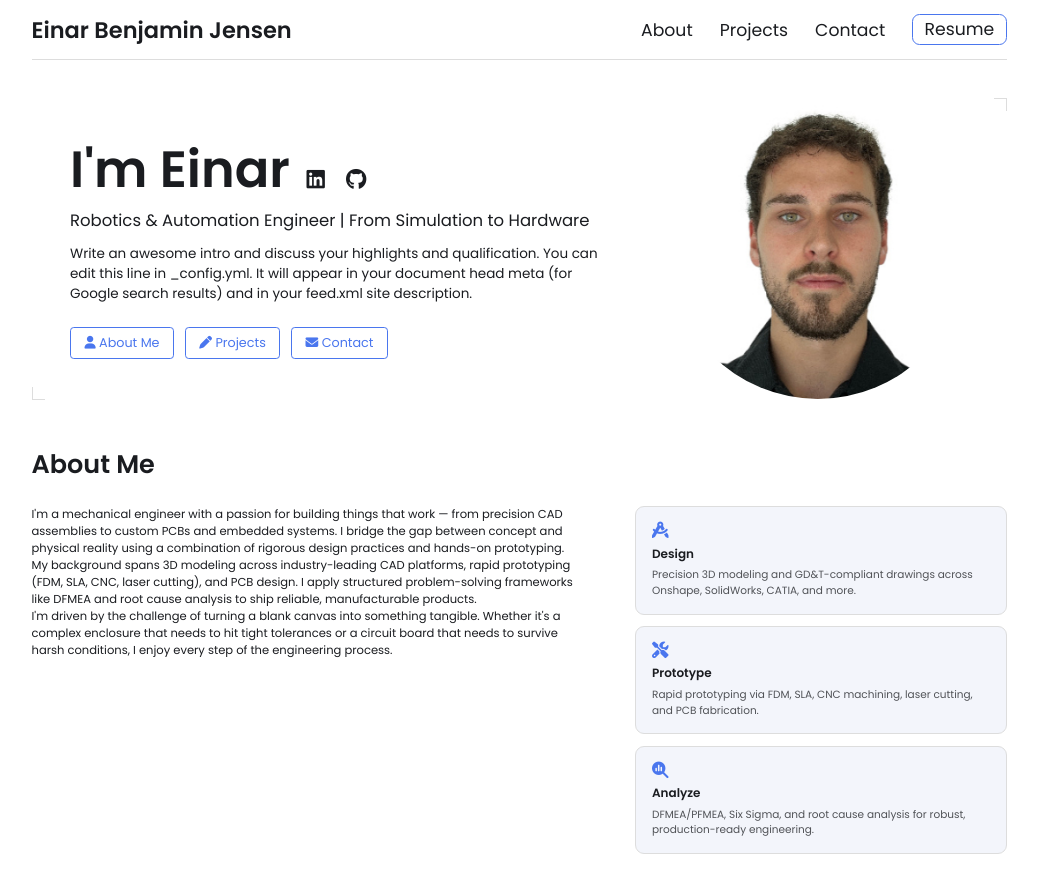
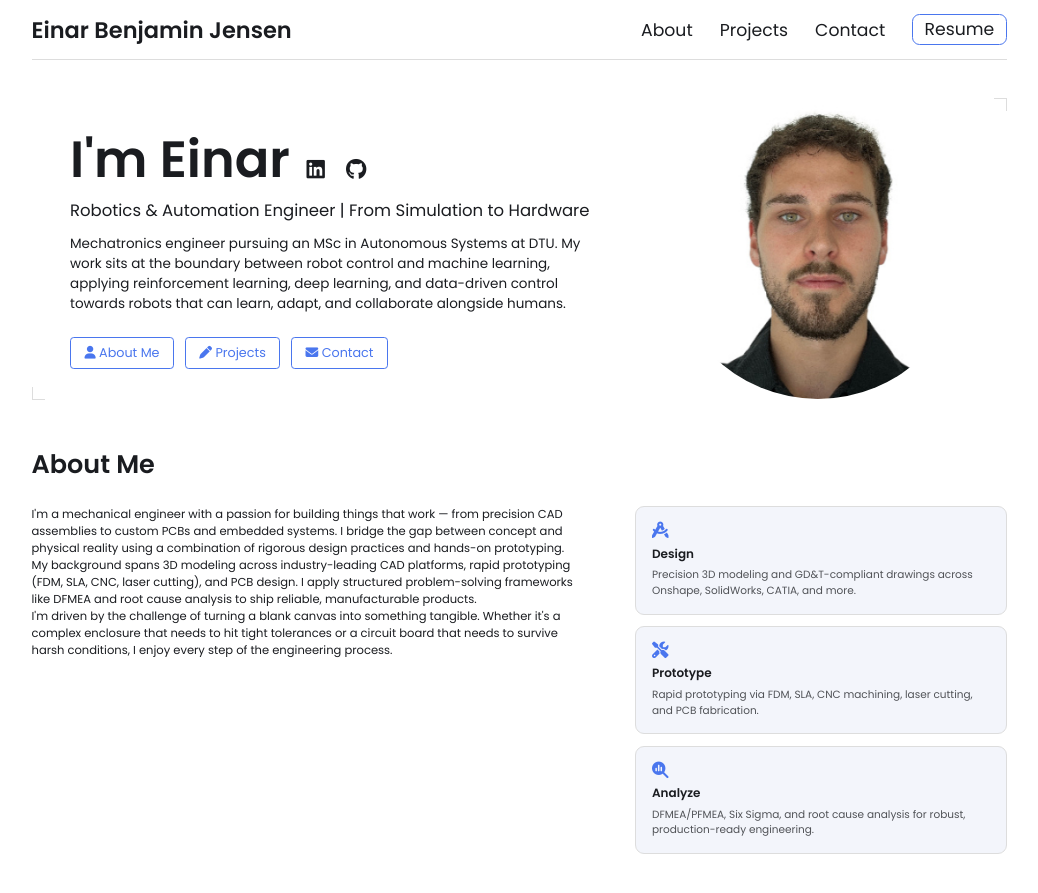
Before and after one commit to ebj17/ebj17.github.io, a Jekyll site: the page built from index.html, in a window 1280 px wide and 900 px high. Shown: the top 893 px of the window, without its empty margins (121-1159 px from the left). Built offline with Jekyll 4.4.1, drawn with Linux system fonts in a browser that asks for light colours.

Commit message:
Update hero description with personal intro
Co-Authored-By: Claude Sonnet 4.6 <noreply@anthropic.com>

```diff
--- a/_config.yml
+++ b/_config.yml
@@ -15,9 +15,7 @@ title: Einar Jensen's Portfolio # This is what shows up in the tab of the browse
 name: Einar Benjamin Jensen
 headline: Robotics & Automation Engineer | From Simulation to Hardware
 description: >- # dont remove this line. this will ignore all new lines until the next section
-  Write an awesome intro and discuss your highlights and qualification. You can edit this
-  line in _config.yml. It will appear in your document head meta (for
-  Google search results) and in your feed.xml site description.
+  Mechatronics engineer pursuing an MSc in Autonomous Systems at DTU. My work sits at the boundary between robot control and machine learning, applying reinforcement learning, deep learning, and data-driven control towards robots that can learn, adapt, and collaborate alongside humans.
 
 # Place your profile image in /assets/images/profile-image/folder and edit the file name
 profile_image: ./assets/images/profile-image/avatar.jpeg
```
